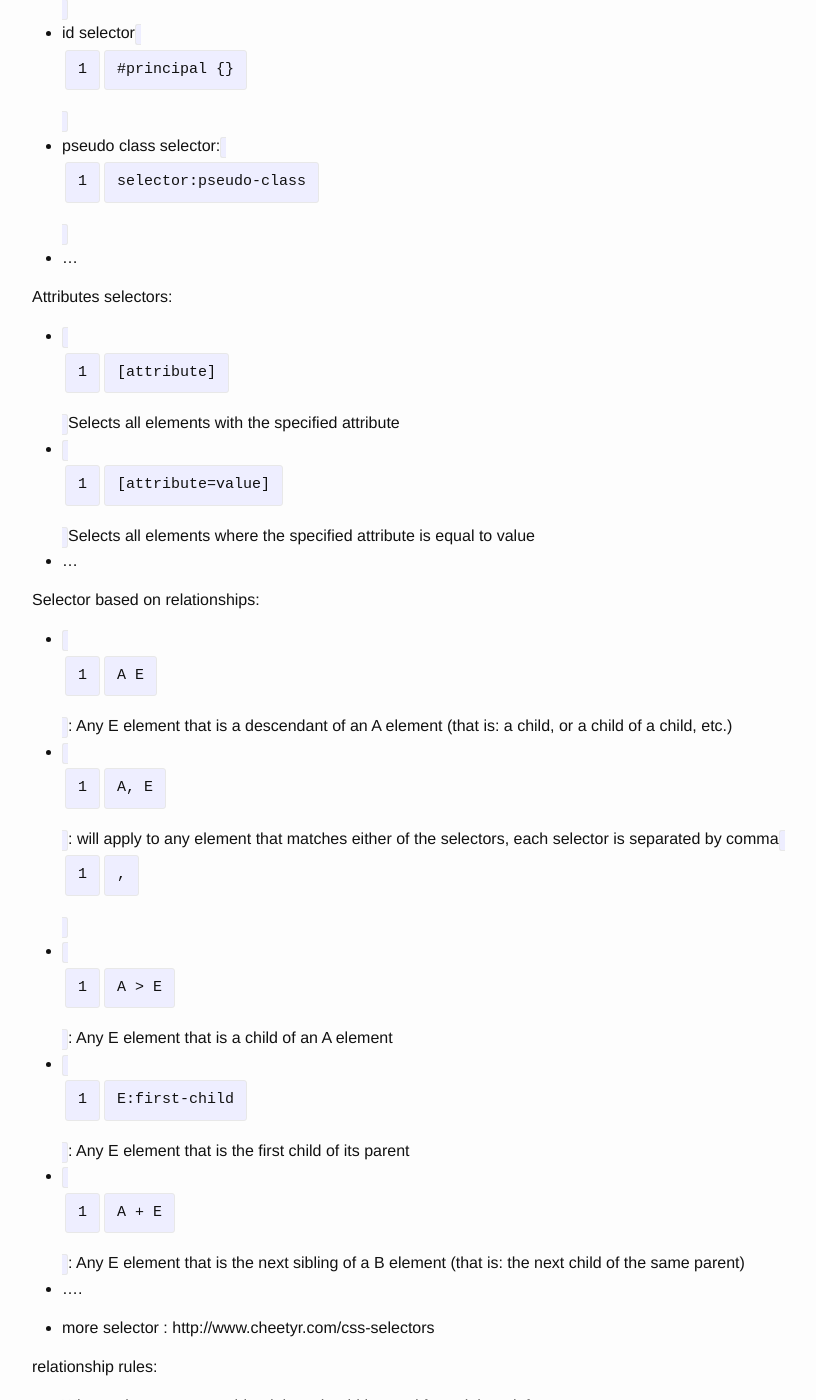
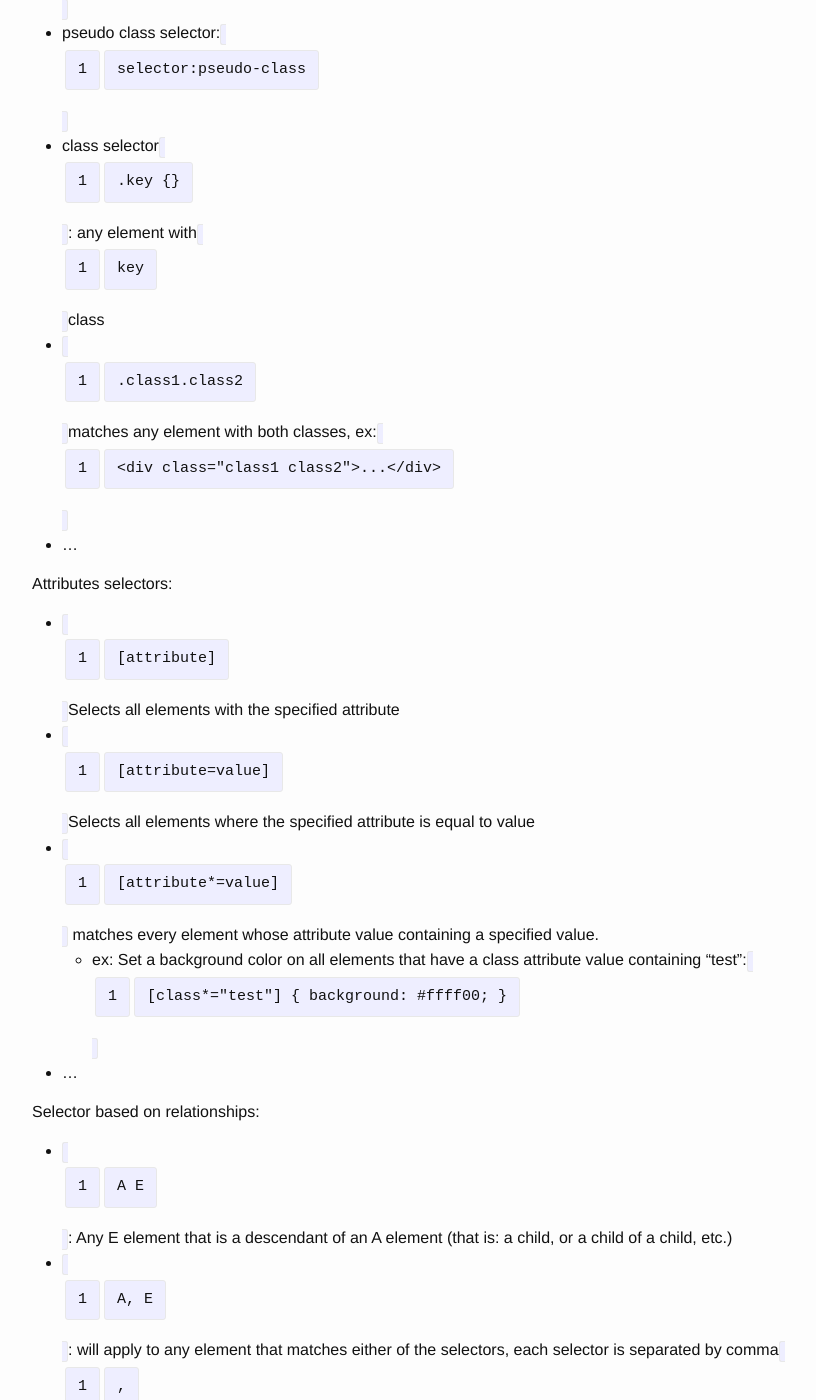
Before and after one commit to breezeight/nicola_blog, a Jekyll site: the page built from _guides/html_css.markdown, in a window 1280 px wide and 1400 px high, scrolled down 4532 px. Shown: the whole window, without its empty margins (38-854 px from the left). Built offline with Jekyll 4.4.1, drawn with Linux system fonts in a browser that asks for light colours; some of the changed text lies outside the part shown.

Commit message:
Html: more on selectors

```diff
--- a/_guides/html_css.markdown
+++ b/_guides/html_css.markdown
@@ -88,15 +88,18 @@ Html example for basic selector types `<p class="key" id="principal">`:
 
 * tag selector `p {}`: select all p elements
 * multi tag selecto `div, p {}` : Selects all div and p elements
-* class selector `.key {}`
 * id selector `#principal {}`
 * pseudo class selector: `selector:pseudo-class`
+* class selector `.key {}`: any element with `key` class
+* `.class1.class2` matches any element with both classes, ex: `<div class="class1 class2">...</div>`
 * ...
 
 Attributes selectors:
 
 * `[attribute]` Selects all elements with the specified attribute
 * `[attribute=value]` Selects all elements where the specified attribute is equal to value
+* `[attribute*=value]` matches every element whose attribute value containing a specified value.
+  * ex: Set a background color on all elements that have a class attribute value containing "test": `[class*="test"] { background: #ffff00; }`
 * ...
 
 Selector based on relationships:
@@ -105,7 +108,7 @@ Selector based on relationships:
 * `A, E` : will apply to any element that matches either of the selectors, each selector is separated by comma `,`
 * `A > E` : Any E element that is a child of an A element
 * `E:first-child` : Any E element that is the first child of its parent
-* `A + E` : Any E element that is the next sibling of a B element (that is: the next child of the same parent)
+* `A + E` : Any E element that is the next sibling of a A element (that is: the next child of the same parent)
 * ....
 
 
```
Also changed, not shown: other parts of _guides/html_css.markdown (+1 -1 lines).
